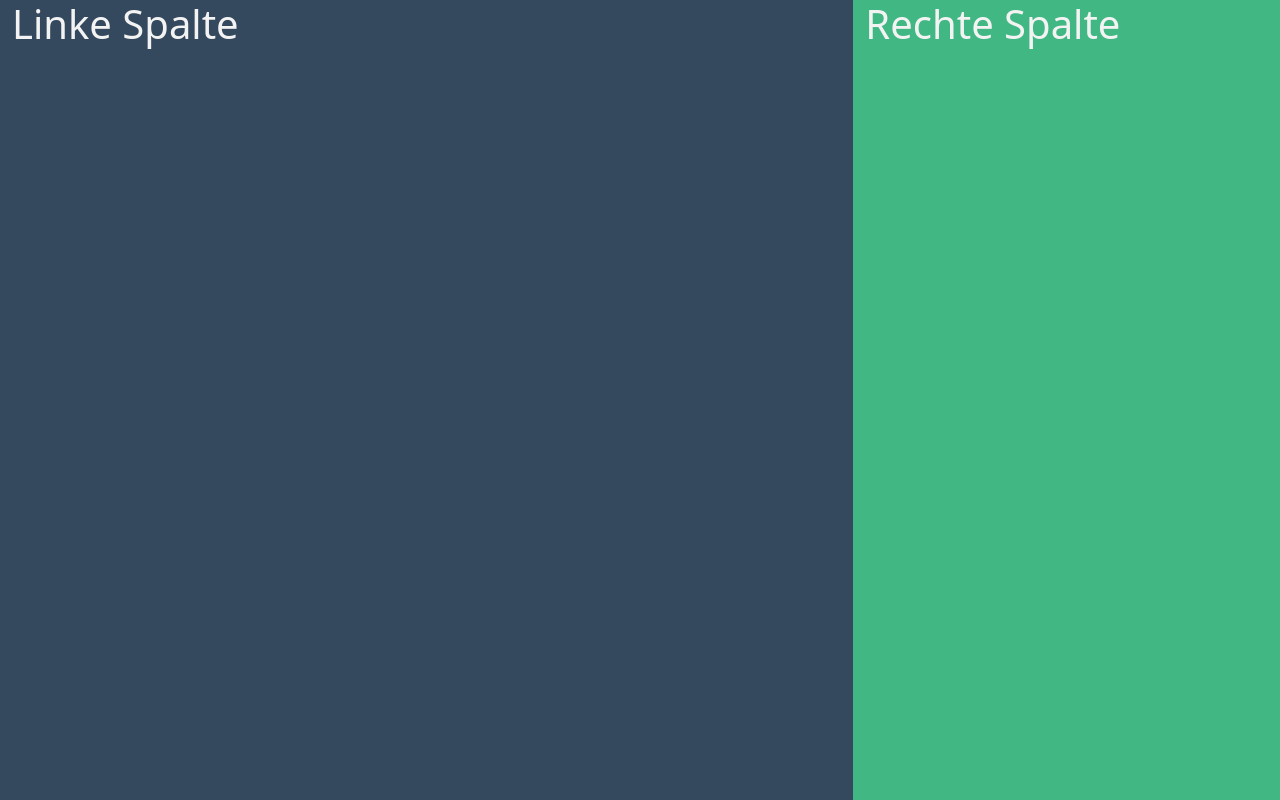
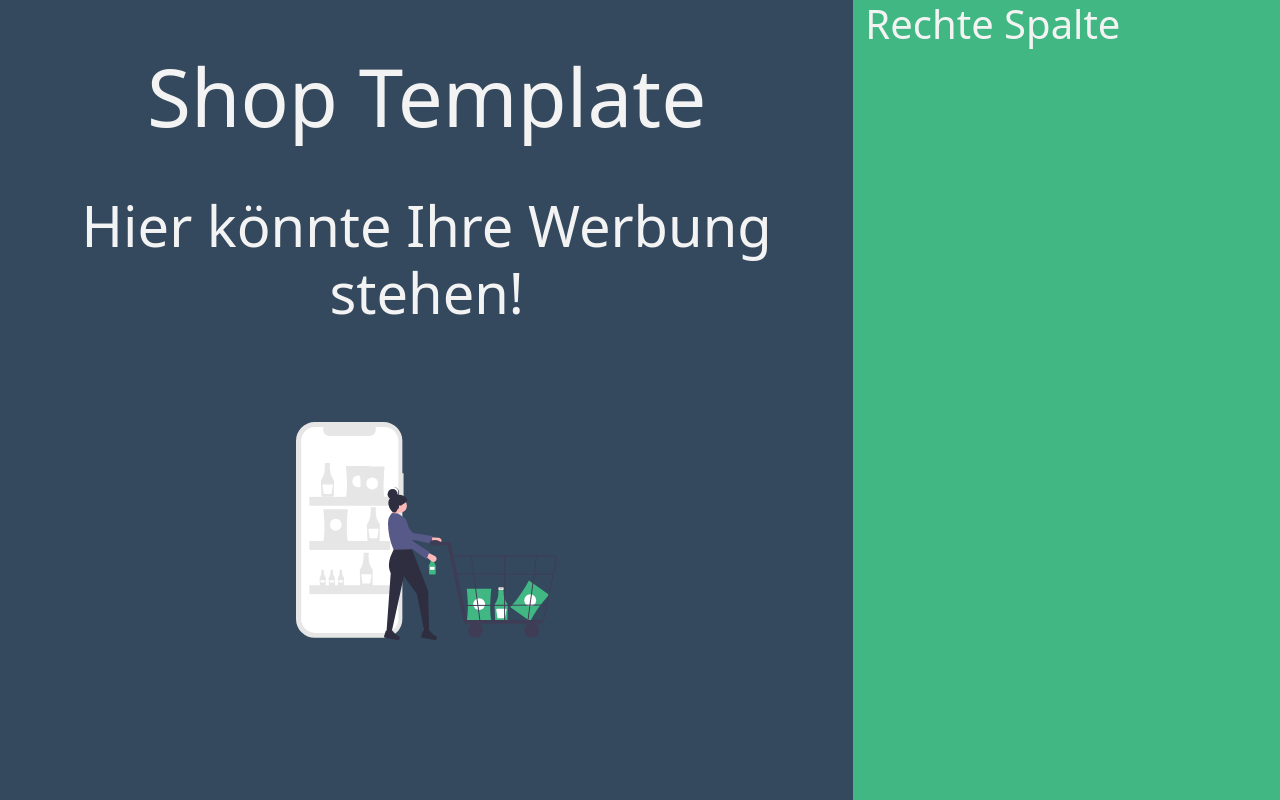
Before and after one commit to KarnesTH/shop-vue-template, a Vue app: page / in a window 1280 px wide. Built offline with nearby package versions, Linux system fonts and the light colour scheme.

Commit message:
add HomePage.vue

```diff
--- a/src/App.vue
+++ b/src/App.vue
@@ -1,17 +1,13 @@
 <template>
-  <TheTwoColumnsLayout
-    :leftColumnClass="'col-md-8 bg-vue'"
-    :rightColumnClass="'col-md-4 bg-vue2'"
-    :fullsize="true"
-  />
+  <HomePage />
 </template>
 
 <script>
-import TheTwoColumnsLayout from "./layouts/TheTwoColumnsLayout.vue";
+import HomePage from "@/pages/HomePage.vue";
 export default {
   name: "App",
   components: {
-    TheTwoColumnsLayout,
+    HomePage,
   },
 };
 </script>
--- /dev/null
+++ b/src/pages/HomePage.vue
@@ -0,0 +1,32 @@
+<template>
+  <TheTwoColumnsLayout
+    :leftColumnClass="'col-md-8 bg-vue'"
+    :rightColumnClass="'col-md-4 bg-vue2'"
+    :fullsize="true"
+  >
+    <template #leftCol>
+      <div class="mt-5 text-center">
+        <div class="display-1 my-5">Shop Template</div>
+        <div class="display-4 my-5">Hier könnte Ihre Werbung stehen!</div>
+        <div class="row">
+          <div class="col-4 my-5 offset-4">
+            <img src="@/assets/shopping.svg" class="img-fluid" />
+          </div>
+        </div>
+      </div>
+    </template>
+    <template #rightCol></template>
+  </TheTwoColumnsLayout>
+</template>
+
+<script>
+import TheTwoColumnsLayout from "@/layouts/TheTwoColumnsLayout.vue";
+export default {
+  name: "HomePage",
+  components: {
+    TheTwoColumnsLayout,
+  },
+};
+</script>
+
+<style scoped></style>
```
